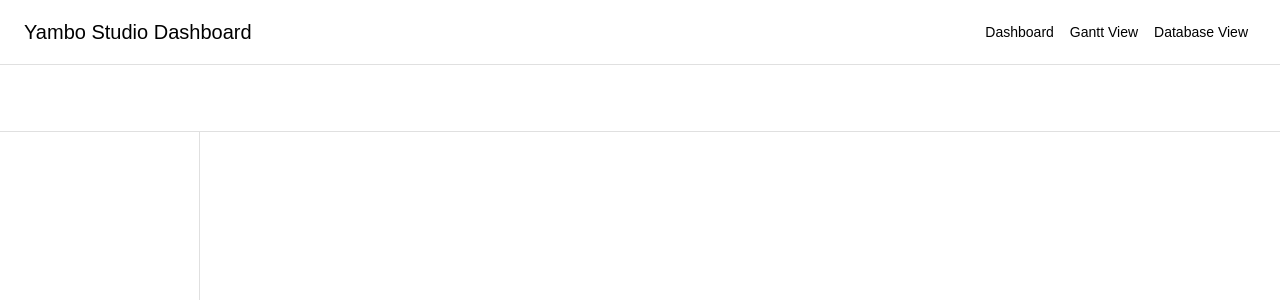
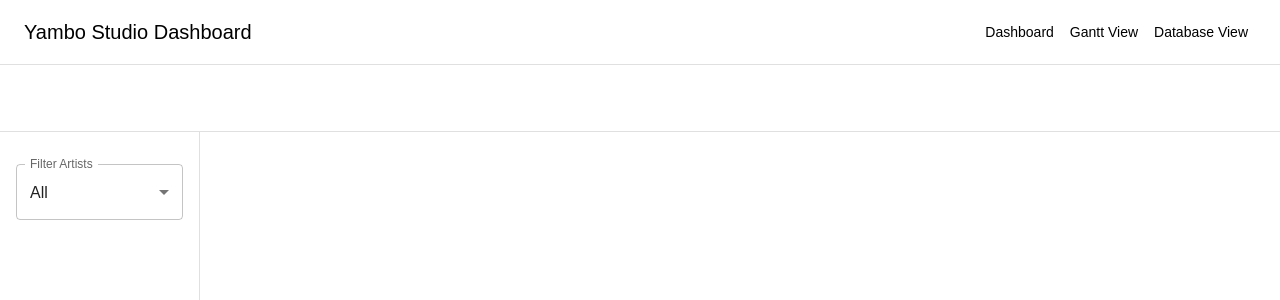
Before and after one commit to yamb0x/_yambo-studio-dash-v1, a React (Create React App) app: page /gantt in a window 1280 px wide. Shown: the top 300 px of the page. Built offline with nearby package versions, Linux system fonts and the light colour scheme; the HTML template or start-up script is replaced by a standard one.

Commit message:
Dash 3.4
Version ready for Clems review

```diff
--- a/src/components/Gantt/ArtistList.js
+++ b/src/components/Gantt/ArtistList.js
@@ -1,8 +1,9 @@
 import React, { useState, useCallback, useRef, useEffect } from 'react';
-import { List, ListItem, ListItemText } from '@mui/material';
+import { List, ListItem, ListItemText, FormControl, InputLabel, Select, MenuItem, Box } from '@mui/material';
 import { useDrag } from 'react-dnd';
 import { useArtists } from '../../contexts/ArtistContext';
 
+// Keep the existing DraggableArtistItem component unchanged
 function DraggableArtistItem({ artist }) {
   const [hoverIntensity, setHoverIntensity] = useState(0);
   const hoverTimerRef = useRef(null);
@@ -61,13 +62,60 @@ function DraggableArtistItem({ artist }) {
 
 function ArtistList() {
   const { artists } = useArtists();
+  const [sortOption, setSortOption] = useState('all');
+
+  const handleSortChange = (event) => {
+    setSortOption(event.target.value);
+  };
+
+  const sortedAndFilteredArtists = useCallback(() => {
+    return artists.filter((artist) => {
+      if (sortOption === 'all') return true;
+      if (sortOption === 'favorite') return artist.favorite === true;
+      if (sortOption.startsWith('skill:')) {
+        const skill = sortOption.split(':')[1];
+        return artist.skills && artist.skills.includes(skill);
+      }
+      if (sortOption === 'under500') return artist.dailyRate < 500;
+      if (sortOption === 'under400') return artist.dailyRate < 400;
+      if (sortOption === 'under300') return artist.dailyRate < 300;
+      return true;
+    });
+  }, [artists, sortOption]);
+
+  const skillOptions = [
+    'Animation', 'Look Development', 'Rigging', 'Creative Direction',
+    'Production', 'Simulations', 'CAD', 'Houdini', 'Color Grading',
+    'Compositing', '2D Animation'
+  ];
 
   return (
-    <List>
-      {artists.map((artist) => (
-        <DraggableArtistItem key={artist.id} artist={artist} />
-      ))}
-    </List>
+    <Box>
+      <FormControl fullWidth margin="normal">
+        <InputLabel id="sort-select-label">Filter Artists</InputLabel>
+        <Select
+          labelId="sort-select-label"
+          id="sort-select"
+          value={sortOption}
+          label="Filter Artists"
+          onChange={handleSortChange}
+        >
+          <MenuItem value="all">All</MenuItem>
+          <MenuItem value="favorite">Favorite</MenuItem>
+          {skillOptions.map((skill) => (
+            <MenuItem key={skill} value={`skill:${skill}`}>{skill}</MenuItem>
+          ))}
+          <MenuItem value="under500">Under $500</MenuItem>
+          <MenuItem value="under400">Under $400</MenuItem>
+          <MenuItem value="under300">Under $300</MenuItem>
+        </Select>
+      </FormControl>
+      <List>
+        {sortedAndFilteredArtists().map((artist) => (
+          <DraggableArtistItem key={artist.id} artist={artist} />
+        ))}
+      </List>
+    </Box>
   );
 }
 
```
